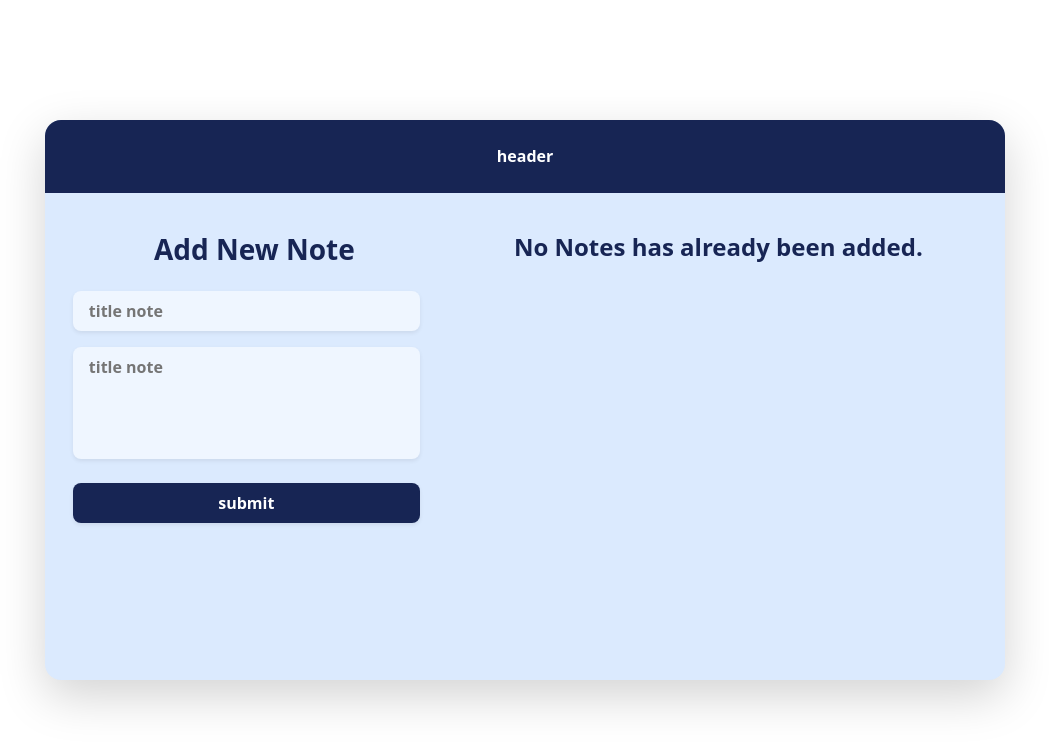
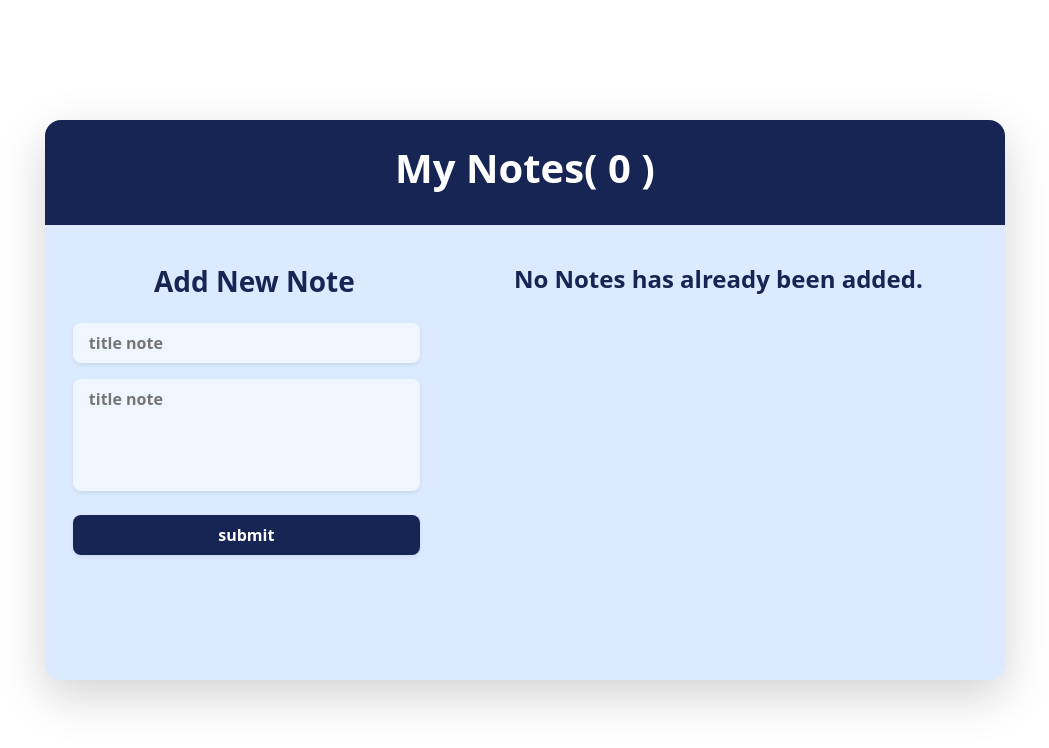
Before and after one commit to MiaadEstakhri/note-app, a React (Vite) app: page / in a window 1280 px wide. Shown: the top 748 px of the page, without its empty margins (115-1164 px from the left). Built offline with nearby package versions, Linux system fonts and the light colour scheme.

Commit message:
import noteHeader component

```diff
--- a/src/App.jsx
+++ b/src/App.jsx
@@ -3,6 +3,7 @@ import "./App.css";
 import AddNewNote from "./components/addNewNote/addNewNote";
 import NoteList from "./components/noteList/noteList";
 import NoteStatus from "./components/noteStatus/noteStatus";
+import NoteHeader from "./components/noteHeader/noteHeader";
 
 function App() {
   const [notes, setNotes] = useState([]);
@@ -27,8 +28,8 @@ function App() {
   return (
     <main className="w-100 min-vh-100 d-flex flex-column justify-content-center align-items-center">
       <div className="col-11 col-xl-9   d-flex flex-column  rounded-4 shadow-lg note-container ">
-        <section className="col-12 text-center note-header rounded-top-4 text-white fw-bold py-4 mb-3">
-          header
+        <section className="col-12 d-flex justify-content-center align-items-center text-center note-header rounded-top-4 text-white  py-4 mb-3">
+          <NoteHeader notes={notes} />
         </section>
         <section className="col-12 d-flex flex-column flex-md-row my-4 px-2 px-md-3">
           <div className="col-12 col-md-5 d-flex justify-content-center ">
```
